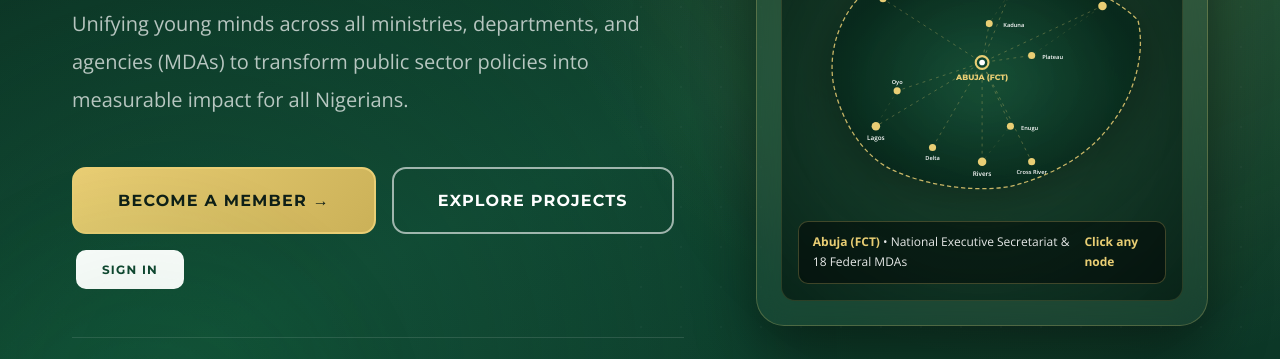
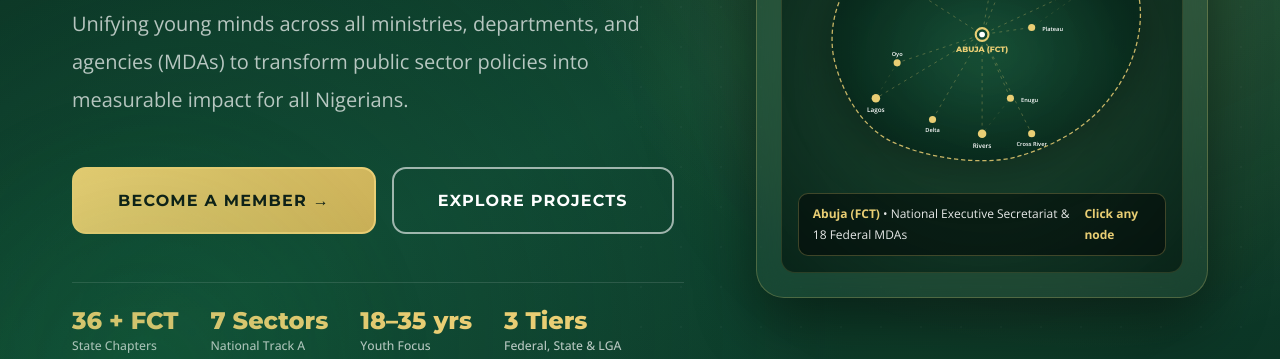
Before and after one commit to fatade1/anycs, a plain HTML site: page index.html in a window 1280 px wide. Shown: the part 394-753 px from the top of the page. Drawn offline with nearby package versions, Linux system fonts and the light colour scheme.

Commit message:
Remove redundant hero sign in button

```diff
--- a/index.html
+++ b/index.html
@@ -194,9 +194,6 @@
             <a href="projects.html" class="btn btn--outline-white btn--lg">
               <span>Explore Projects</span>
             </a>
-            <button class="btn btn--white btn--sm" data-open-signin style="margin-left: 4px;">
-              <span>Sign In</span>
-            </button>
           </div>
 
           <div class="hero__trust-strip">
```
